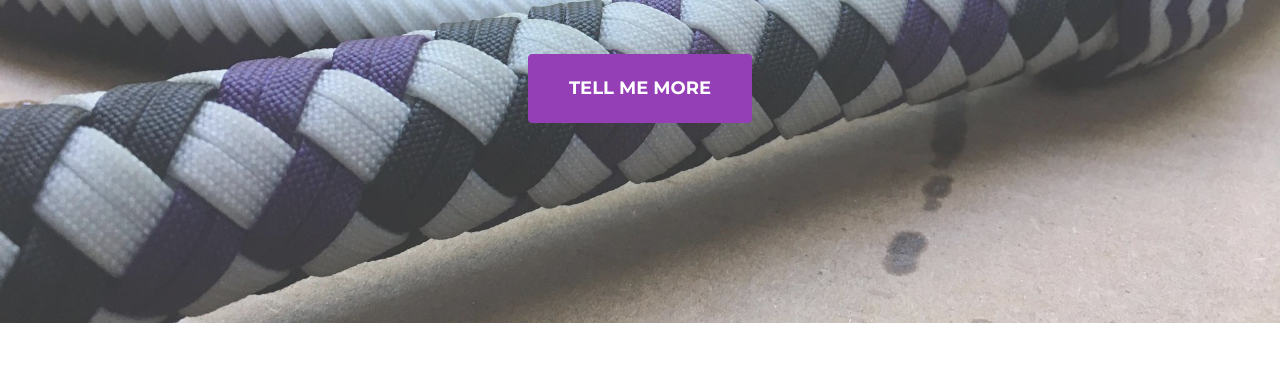
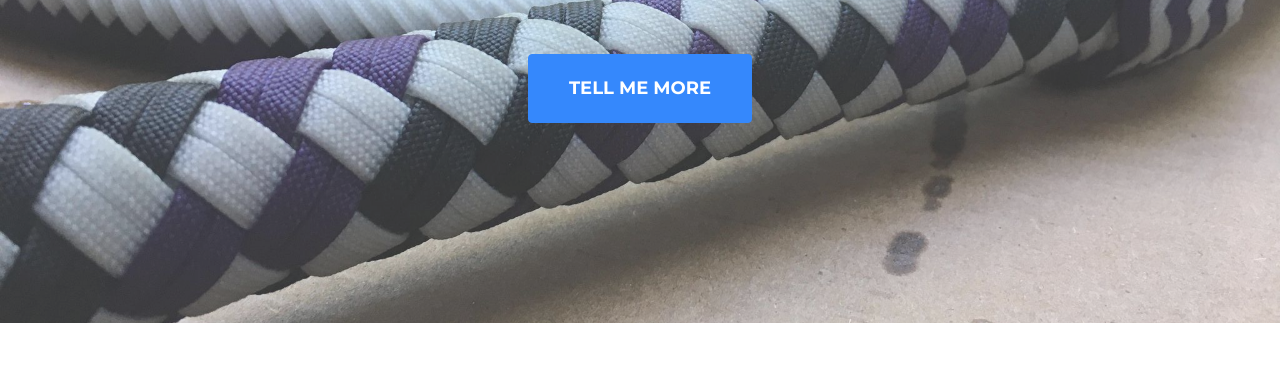
Before and after one commit to clintonlunn/gerrits-whip-factory-2, a website: page src/pug/index.pug in a window 1280 px wide. Shown: the part 422-800 px from the top of the page. Drawn offline with nearby package versions, Linux system fonts and the light colour scheme; files that its build step writes are made by us from their sources; files whose address does not match are found by name; a web font is replaced by a local one.

Commit message:
Changed navbar to blue, made blue the css primary color
The blue color used: #036bfc

```diff
--- a/src/scss/components/_navbar.scss
+++ b/src/scss/components/_navbar.scss
@@ -2,7 +2,7 @@
 #mainNav {
     padding-top: 1rem;
     padding-bottom: 1rem;
-    background-color: $gray-900;
+    background-color: #036bfc;
     .navbar-toggler {
         padding: 0.75rem;
         font-family: $headings-font-family;
@@ -59,7 +59,7 @@
         &.navbar-shrink {
             padding-top: 1rem;
             padding-bottom: 1rem;
-            background-color: $gray-700;
+            background-color: #036bfc;
             .navbar-brand {
                 font-size: 1.25em;
                 svg,
--- a/src/scss/variables/_colors.scss
+++ b/src/scss/variables/_colors.scss
@@ -1,6 +1,6 @@
 // Override Bootstrap color system
 
-$yellow: #7b10a5;
+$yellow: #036bfc;
 
 // Override Bootstrap default state colors
 
```
Also changed, not shown: dist/assets/img/order/handles/1x/2-color-checkerboard.png (deleted), dist/assets/img/order/handles/1x/3-color-checkerboard.png (deleted), dist/assets/img/order/handles/1x/birdseye.png (deleted), dist/assets/img/order/handles/2-color-checkerboard copy.png (deleted), dist/assets/img/order/handles/3-color-checkerboard copy.png (deleted), dist/assets/img/order/handles/birdseye copy.png (deleted), dist/css/styles.css.
